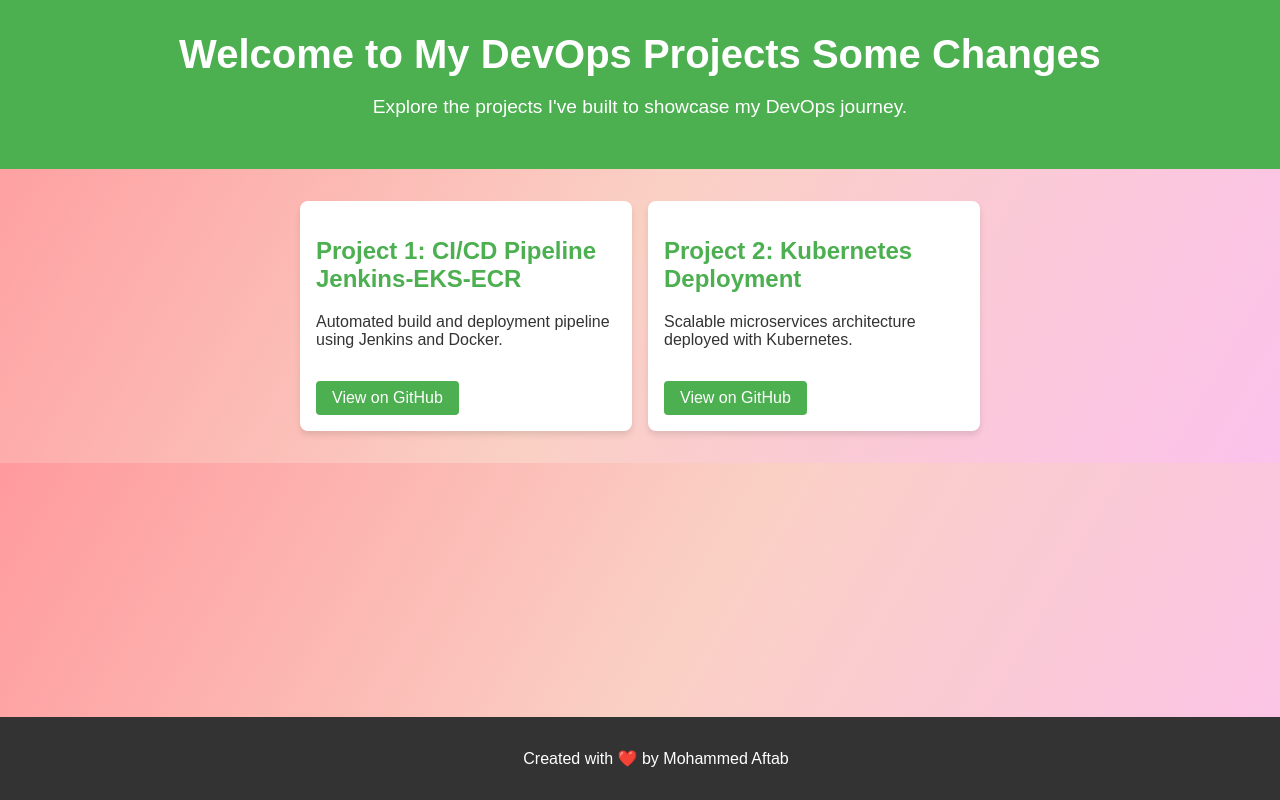
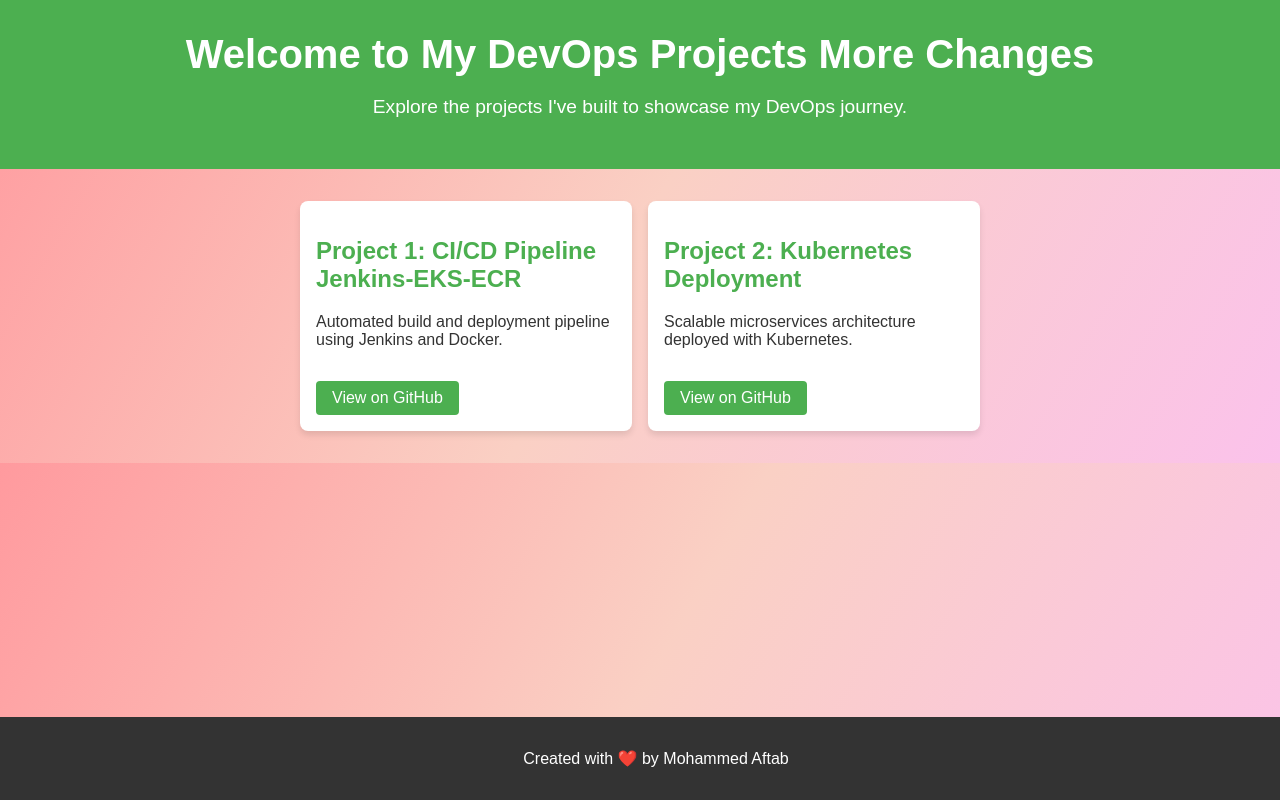
Before and after one commit to skaftab-in/simple-devops-website, a website: page public/index.html in a window 1280 px wide. Drawn offline with Linux system fonts and the light colour scheme.

Commit message:
Update index.html

```diff
--- a/public/index.html
+++ b/public/index.html
@@ -8,7 +8,7 @@
 </head>
 <body>
     <header>
-        <h1>Welcome to My DevOps Projects Some Changes </h1>
+        <h1>Welcome to My DevOps Projects More Changes </h1>
         <p>Explore the projects I've built to showcase my DevOps journey.</p>
     </header>
     <main>
```
